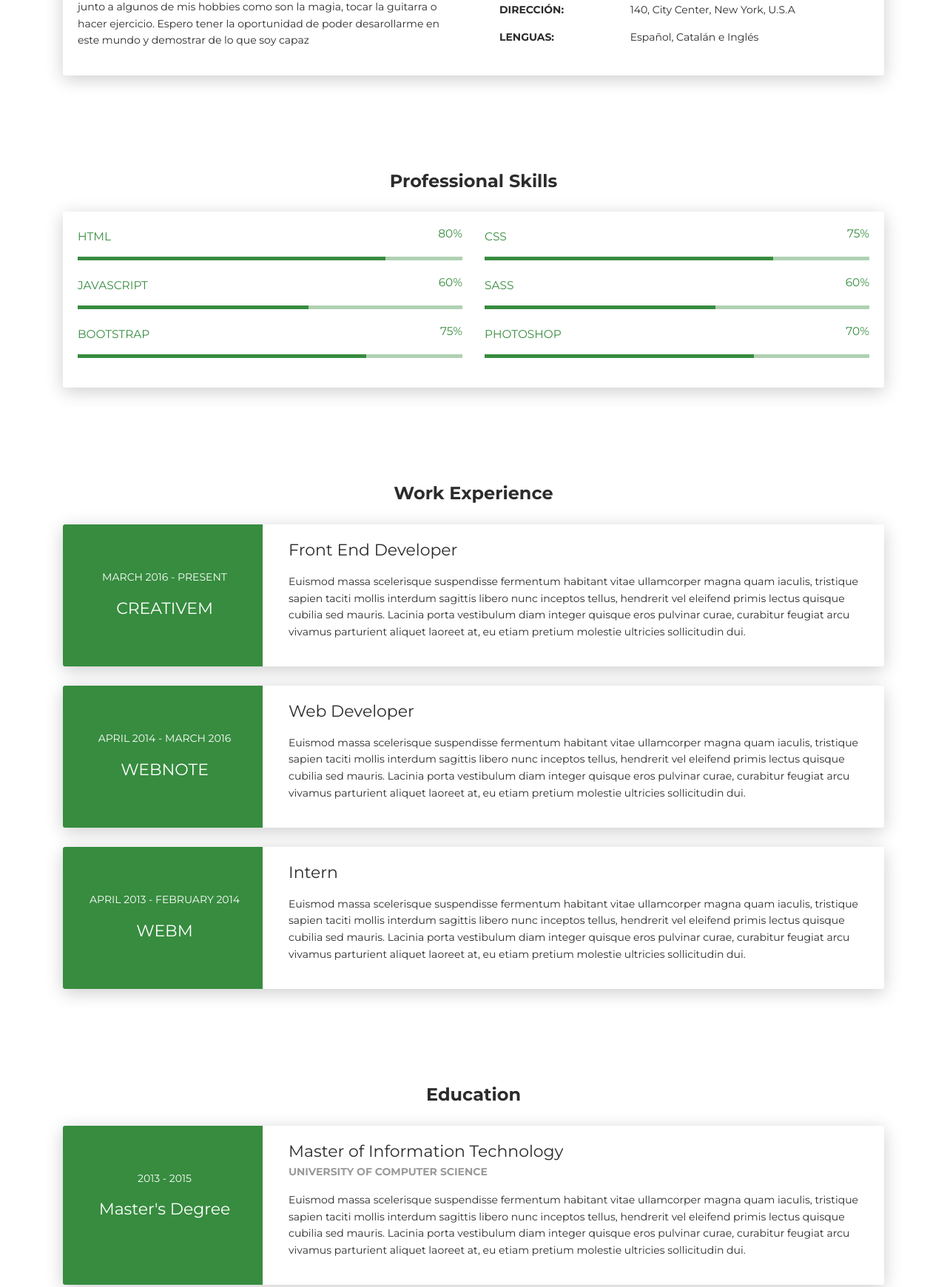
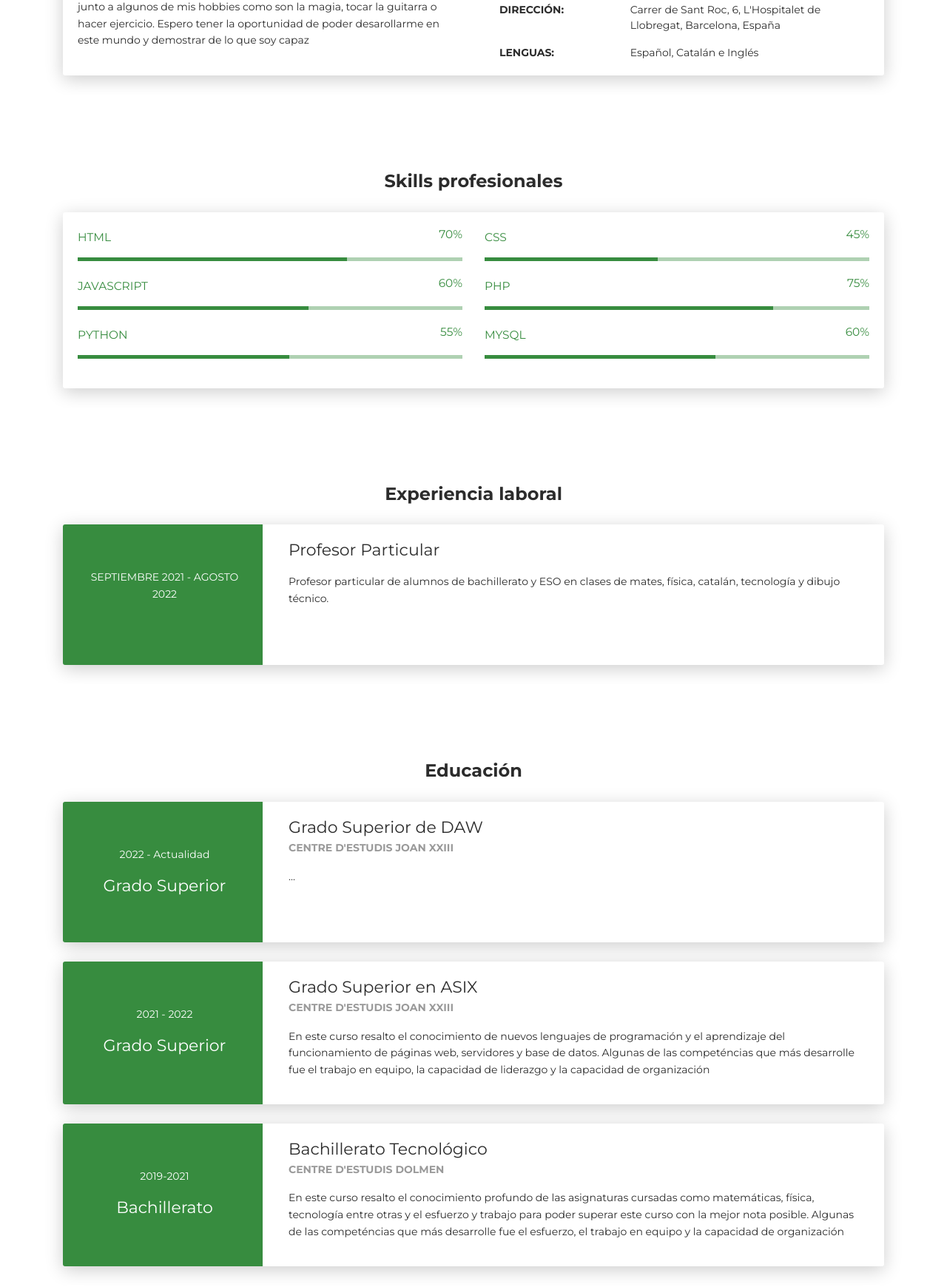
Before and after one commit to AlexGP2003/CV, a plain HTML site: page index.html in a window 1280 px wide. Shown: the part 798-2538 px from the top of the page at 74% size. Drawn offline with Linux system fonts and the light colour scheme.

Commit message:
Commit final

```diff
--- a/index.html
+++ b/index.html
@@ -10,6 +10,7 @@
     <link href="css/aos.css?ver=1.1.0" rel="stylesheet">
     <link href="css/bootstrap.min.css?ver=1.1.0" rel="stylesheet">
     <link href="css/main.css?ver=1.1.0" rel="stylesheet">
+    <script src="https://kit.fontawesome.com/54cbb11825.js" crossorigin="anonymous"></script>
     <noscript>
       <style type="text/css">
         [data-aos] {
@@ -47,14 +48,14 @@
       <div class="page-header-image" data-parallax="true" style="background-image: url('images/cc-bg-1.jpg')"></div>
       <div class="container">
         <div class="content-center">
-          <div class="cc-profile-image"><a href="#"><img src="images/anthony.jpg" alt="Image"/></a></div>
+          <div class="cc-profile-image"><a href="#"><img src="images/foto_perfil.jpg" alt="Image"/></a></div>
           <div class="h2 title">Álex García Palacios</div>
-          <p class="category text-white">Programador y diseñador web</p><a class="btn btn-primary smooth-scroll mr-2" href="#contact" data-aos="zoom-in" data-aos-anchor="data-aos-anchor">Contáctame</a><a class="btn btn-primary" href="#" data-aos="zoom-in" data-aos-anchor="data-aos-anchor">Descargar CV</a>
+          <p class="category text-white">Programador y diseñador web</p><a class="btn btn-primary smooth-scroll mr-2" href="#contact" data-aos="zoom-in" data-aos-anchor="data-aos-anchor">Contáctame</a><a class="btn btn-primary" href="./Curriculum Vitae Alex Garcia Palacios.pdf" data-aos="zoom-in" data-aos-anchor="data-aos-anchor">Descargar CV</a>
         </div>
       </div>
       <div class="section">
         <div class="container">
-          <div class="button-container"></a><a class="btn btn-default btn-round btn-lg btn-icon" href="#" rel="tooltip" title="Follow me on Google+"><i class="fa fa-google-plus"></i></a></div>
+          <div class="button-container"><a class="btn btn-default btn-round btn-lg btn-icon" href="https://github.com/AlexGP2003" rel="tooltip" title="Follow me on GitHub"><i class="fa fa-github"></i></a><a class="btn btn-default btn-round btn-lg btn-icon" href="https://www.linkedin.com/in/alex-g-palacios-7958ba251/" rel="tooltip" title="Follow me on LinkedIn"><i class="fa fa-linkedin"></i></a></div>
         </div>
       </div>
     </div>
@@ -88,7 +89,7 @@
             </div>
             <div class="row mt-3">
               <div class="col-sm-4"><strong class="text-uppercase">Dirección:</strong></div>
-              <div class="col-sm-8">140, City Center, New York, U.S.A</div>
+              <div class="col-sm-8">Carrer de Sant Roc, 6, L'Hospitalet de Llobregat, Barcelona, España</div>
             </div>
             <div class="row mt-3">
               <div class="col-sm-4"><strong class="text-uppercase">Lenguas:</strong></div>
@@ -102,21 +103,21 @@
 </div>
 <div class="section" id="skill">
   <div class="container">
-    <div class="h4 text-center mb-4 title">Professional Skills</div>
+    <div class="h4 text-center mb-4 title">Skills profesionales</div>
     <div class="card" data-aos="fade-up" data-aos-anchor-placement="top-bottom">
       <div class="card-body">
         <div class="row">
           <div class="col-md-6">
             <div class="progress-container progress-primary"><span class="progress-badge">HTML</span>
               <div class="progress">
-                <div class="progress-bar progress-bar-primary" data-aos="progress-full" data-aos-offset="10" data-aos-duration="2000" role="progressbar" aria-valuenow="60" aria-valuemin="0" aria-valuemax="100" style="width: 80%;"></div><span class="progress-value">80%</span>
+                <div class="progress-bar progress-bar-primary" data-aos="progress-full" data-aos-offset="10" data-aos-duration="2000" role="progressbar" aria-valuenow="60" aria-valuemin="0" aria-valuemax="100" style="width: 70%;"></div><span class="progress-value">70%</span>
               </div>
             </div>
           </div>
           <div class="col-md-6">
             <div class="progress-container progress-primary"><span class="progress-badge">CSS</span>
               <div class="progress">
-                <div class="progress-bar progress-bar-primary" data-aos="progress-full" data-aos-offset="10" data-aos-duration="2000" role="progressbar" aria-valuenow="60" aria-valuemin="0" aria-valuemax="100" style="width: 75%;"></div><span class="progress-value">75%</span>
+                <div class="progress-bar progress-bar-primary" data-aos="progress-full" data-aos-offset="10" data-aos-duration="2000" role="progressbar" aria-valuenow="60" aria-valuemin="0" aria-valuemax="100" style="width: 45%;"></div><span class="progress-value">45%</span>
               </div>
             </div>
           </div>
@@ -130,25 +131,25 @@
             </div>
           </div>
           <div class="col-md-6">
-            <div class="progress-container progress-primary"><span class="progress-badge">SASS</span>
+            <div class="progress-container progress-primary"><span class="progress-badge">PHP</span>
               <div class="progress">
-                <div class="progress-bar progress-bar-primary" data-aos="progress-full" data-aos-offset="10" data-aos-duration="2000" role="progressbar" aria-valuenow="60" aria-valuemin="0" aria-valuemax="100" style="width: 60%;"></div><span class="progress-value">60%</span>
+                <div class="progress-bar progress-bar-primary" data-aos="progress-full" data-aos-offset="10" data-aos-duration="2000" role="progressbar" aria-valuenow="60" aria-valuemin="0" aria-valuemax="100" style="width: 75%;"></div><span class="progress-value">75%</span>
               </div>
             </div>
           </div>
         </div>
         <div class="row">
           <div class="col-md-6">
-            <div class="progress-container progress-primary"><span class="progress-badge">Bootstrap</span>
+            <div class="progress-container progress-primary"><span class="progress-badge">Python</span>
               <div class="progress">
-                <div class="progress-bar progress-bar-primary" data-aos="progress-full" data-aos-offset="10" data-aos-duration="2000" role="progressbar" aria-valuenow="60" aria-valuemin="0" aria-valuemax="100" style="width: 75%;"></div><span class="progress-value">75%</span>
+                <div class="progress-bar progress-bar-primary" data-aos="progress-full" data-aos-offset="10" data-aos-duration="2000" role="progressbar" aria-valuenow="60" aria-valuemin="0" aria-valuemax="100" style="width: 55%;"></div><span class="progress-value">55%</span>
               </div>
             </div>
           </div>
           <div class="col-md-6">
-            <div class="progress-container progress-primary"><span class="progress-badge">Photoshop</span>
+            <div class="progress-container progress-primary"><span class="progress-badge">MySQL</span>
               <div class="progress">
-                <div class="progress-bar progress-bar-primary" data-aos="progress-full" data-aos-offset="10" data-aos-duration="2000" role="progressbar" aria-valuenow="60" aria-valuemin="0" aria-valuemax="100" style="width: 70%;"></div><span class="progress-value">70%</span>
+                <div class="progress-bar progress-bar-primary" data-aos="progress-full" data-aos-offset="10" data-aos-duration="2000" role="progressbar" aria-valuenow="60" aria-valuemin="0" aria-valuemax="100" style="width: 60%;"></div><span class="progress-value">60%</span>
               </div>
             </div>
           </div>
@@ -159,51 +160,19 @@
 </div>
 <div class="section" id="experience">
   <div class="container cc-experience">
-    <div class="h4 text-center mb-4 title">Work Experience</div>
+    <div class="h4 text-center mb-4 title">Experiencia laboral</div>
     <div class="card">
       <div class="row">
         <div class="col-md-3 bg-primary" data-aos="fade-right" data-aos-offset="50" data-aos-duration="500">
           <div class="card-body cc-experience-header">
-            <p>March 2016 - Present</p>
-            <div class="h5">CreativeM</div>
+            <p>Septiembre 2021 - Agosto 2022 </p>
+            <div class="h5"></div>
           </div>
         </div>
         <div class="col-md-9" data-aos="fade-left" data-aos-offset="50" data-aos-duration="500">
           <div class="card-body">
-            <div class="h5">Front End Developer</div>
-            <p>Euismod massa scelerisque suspendisse fermentum habitant vitae ullamcorper magna quam iaculis, tristique sapien taciti mollis interdum sagittis libero nunc inceptos tellus, hendrerit vel eleifend primis lectus quisque cubilia sed mauris. Lacinia porta vestibulum diam integer quisque eros pulvinar curae, curabitur feugiat arcu vivamus parturient aliquet laoreet at, eu etiam pretium molestie ultricies sollicitudin dui.</p>
-          </div>
-        </div>
-      </div>
-    </div>
-    <div class="card">
-      <div class="row">
-        <div class="col-md-3 bg-primary" data-aos="fade-right" data-aos-offset="50" data-aos-duration="500">
-          <div class="card-body cc-experience-header">
-            <p>April 2014 - March 2016</p>
-            <div class="h5">WebNote</div>
-          </div>
-        </div>
-        <div class="col-md-9" data-aos="fade-left" data-aos-offset="50" data-aos-duration="500">
-          <div class="card-body">
-            <div class="h5">Web Developer</div>
-            <p>Euismod massa scelerisque suspendisse fermentum habitant vitae ullamcorper magna quam iaculis, tristique sapien taciti mollis interdum sagittis libero nunc inceptos tellus, hendrerit vel eleifend primis lectus quisque cubilia sed mauris. Lacinia porta vestibulum diam integer quisque eros pulvinar curae, curabitur feugiat arcu vivamus parturient aliquet laoreet at, eu etiam pretium molestie ultricies sollicitudin dui.</p>
-          </div>
-        </div>
-      </div>
-    </div>
-    <div class="card">
-      <div class="row">
-        <div class="col-md-3 bg-primary" data-aos="fade-right" data-aos-offset="50" data-aos-duration="500">
-          <div class="card-body cc-experience-header">
-            <p>April 2013 - February 2014</p>
-            <div class="h5">WEBM</div>
-          </div>
-        </div>
-        <div class="col-md-9" data-aos="fade-left" data-aos-offset="50" data-aos-duration="500">
-          <div class="card-body">
-            <div class="h5">Intern</div>
-            <p>Euismod massa scelerisque suspendisse fermentum habitant vitae ullamcorper magna quam iaculis, tristique sapien taciti mollis interdum sagittis libero nunc inceptos tellus, hendrerit vel eleifend primis lectus quisque cubilia sed mauris. Lacinia porta vestibulum diam integer quisque eros pulvinar curae, curabitur feugiat arcu vivamus parturient aliquet laoreet at, eu etiam pretium molestie ultricies sollicitudin dui.</p>
+            <div class="h5">Profesor Particular</div>
+            <p>Profesor particular de alumnos de bachillerato y ESO en clases de mates, física, catalán, tecnología y dibujo técnico.</p>
           </div>
         </div>
       </div>
@@ -212,20 +181,20 @@
 </div>
 <div class="section">
   <div class="container cc-education">
-    <div class="h4 text-center mb-4 title">Education</div>
+    <div class="h4 text-center mb-4 title">Educación</div>
     <div class="card">
       <div class="row">
         <div class="col-md-3 bg-primary" data-aos="fade-right" data-aos-offset="50" data-aos-duration="500">
           <div class="card-body cc-education-header">
-            <p>2013 - 2015</p>
-            <div class="h5">Master's Degree</div>
+            <p>2022 - Actualidad</p>
+            <div class="h5">Grado Superior</div>
           </div>
         </div>
         <div class="col-md-9" data-aos="fade-left" data-aos-offset="50" data-aos-duration="500">
           <div class="card-body">
-            <div class="h5">Master of Information Technology</div>
-            <p class="category">University of Computer Science</p>
-            <p>Euismod massa scelerisque suspendisse fermentum habitant vitae ullamcorper magna quam iaculis, tristique sapien taciti mollis interdum sagittis libero nunc inceptos tellus, hendrerit vel eleifend primis lectus quisque cubilia sed mauris. Lacinia porta vestibulum diam integer quisque eros pulvinar curae, curabitur feugiat arcu vivamus parturient aliquet laoreet at, eu etiam pretium molestie ultricies sollicitudin dui.</p>
+            <div class="h5">Grado Superior de DAW</div>
+            <p class="category">Centre d'estudis JOAN XXIII</p>
+            <p>...</p>
           </div>
         </div>
       </div>
@@ -234,15 +203,15 @@
       <div class="row">
         <div class="col-md-3 bg-primary" data-aos="fade-right" data-aos-offset="50" data-aos-duration="500">
           <div class="card-body cc-education-header">
-            <p>2009 - 2013</p>
-            <div class="h5">Bachelor's Degree</div>
+            <p>2021 - 2022</p>
+            <div class="h5">Grado Superior</div>
           </div>
         </div>
         <div class="col-md-9" data-aos="fade-left" data-aos-offset="50" data-aos-duration="500">
           <div class="card-body">
-            <div class="h5">Bachelor of Computer Science</div>
-            <p class="category">University of Computer Science</p>
-            <p>Euismod massa scelerisque suspendisse fermentum habitant vitae ullamcorper magna quam iaculis, tristique sapien taciti mollis interdum sagittis libero nunc inceptos tellus, hendrerit vel eleifend primis lectus quisque cubilia sed mauris. Lacinia porta vestibulum diam integer quisque eros pulvinar curae, curabitur feugiat arcu vivamus parturient aliquet laoreet at, eu etiam pretium molestie ultricies sollicitudin dui.</p>
+            <div class="h5">Grado Superior en ASIX</div>
+            <p class="category">Centre d'estudis JOAN XXIII</p>
+            <p>En este curso resalto el conocimiento de nuevos lenguajes de programación y el aprendizaje del funcionamiento de páginas web, servidores y base de datos. Algunas de las competéncias que más desarrolle fue el trabajo en equipo, la capacidad de liderazgo y la capacidad de organización</p>
           </div>
         </div>
       </div>
@@ -251,15 +220,15 @@
       <div class="row">
         <div class="col-md-3 bg-primary" data-aos="fade-right" data-aos-offset="50" data-aos-duration="500">
           <div class="card-body cc-education-header">
-            <p>2007 - 2009</p>
-            <div class="h5">High School</div>
+            <p>2019-2021</p>
+            <div class="h5">Bachillerato</div>
           </div>
         </div>
         <div class="col-md-9" data-aos="fade-left" data-aos-offset="50" data-aos-duration="500">
           <div class="card-body">
-            <div class="h5">Science and Mathematics</div>
-            <p class="category">School of Secondary board</p>
-            <p>Euismod massa scelerisque suspendisse fermentum habitant vitae ullamcorper magna quam iaculis, tristique sapien taciti mollis interdum sagittis libero nunc inceptos tellus, hendrerit vel eleifend primis lectus quisque cubilia sed mauris. Lacinia porta vestibulum diam integer quisque eros pulvinar curae, curabitur feugiat arcu vivamus parturient aliquet laoreet at, eu etiam pretium molestie ultricies sollicitudin dui.</p>
+            <div class="h5">Bachillerato Tecnológico</div>
+            <p class="category">Centre d'estudis Dolmen</p>
+            <p>En este curso resalto el conocimiento profundo de las asignaturas cursadas como matemáticas, física, tecnología entre otras y el esfuerzo y trabajo para poder superar este curso con la mejor nota posible. Algunas de las competéncias que más desarrolle fue el esfuerzo, el trabajo en equipo y la capacidad de organización</p>
           </div>
         </div>
       </div>
@@ -367,7 +336,7 @@
                 <div class="col-md-6">
                   <div class="card-body">
                     <p class="mb-0"><strong>Dirección </strong></p>
-                    <p class="pb-2">140, City Center, New York, U.S.A</p>
+                    <p class="pb-2">Carrer de Sant Roc, 6, L'Hospitalet de Llobregat, Barcelona, España</p>
                     <p class="mb-0"><strong>Teléfono</strong></p>
                     <p class="pb-2">640 87 61 81</p>
                     <p class="mb-0"><strong>Email</strong></p>
```
Also changed, not shown: como_subir.txt, css/main.css, images/anthony.jpg (deleted), images/foto_perfil.jpg (added), 1 other file.
